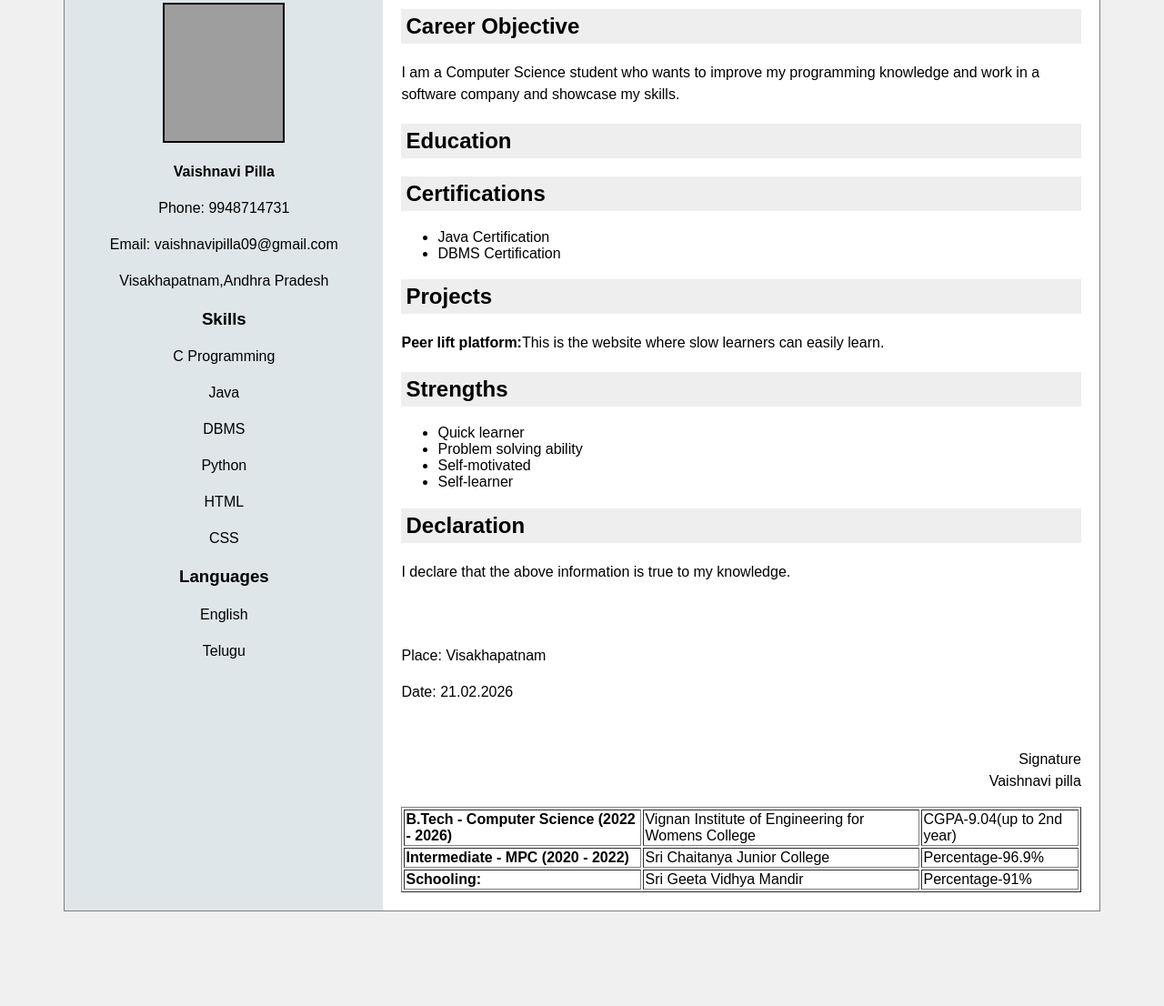
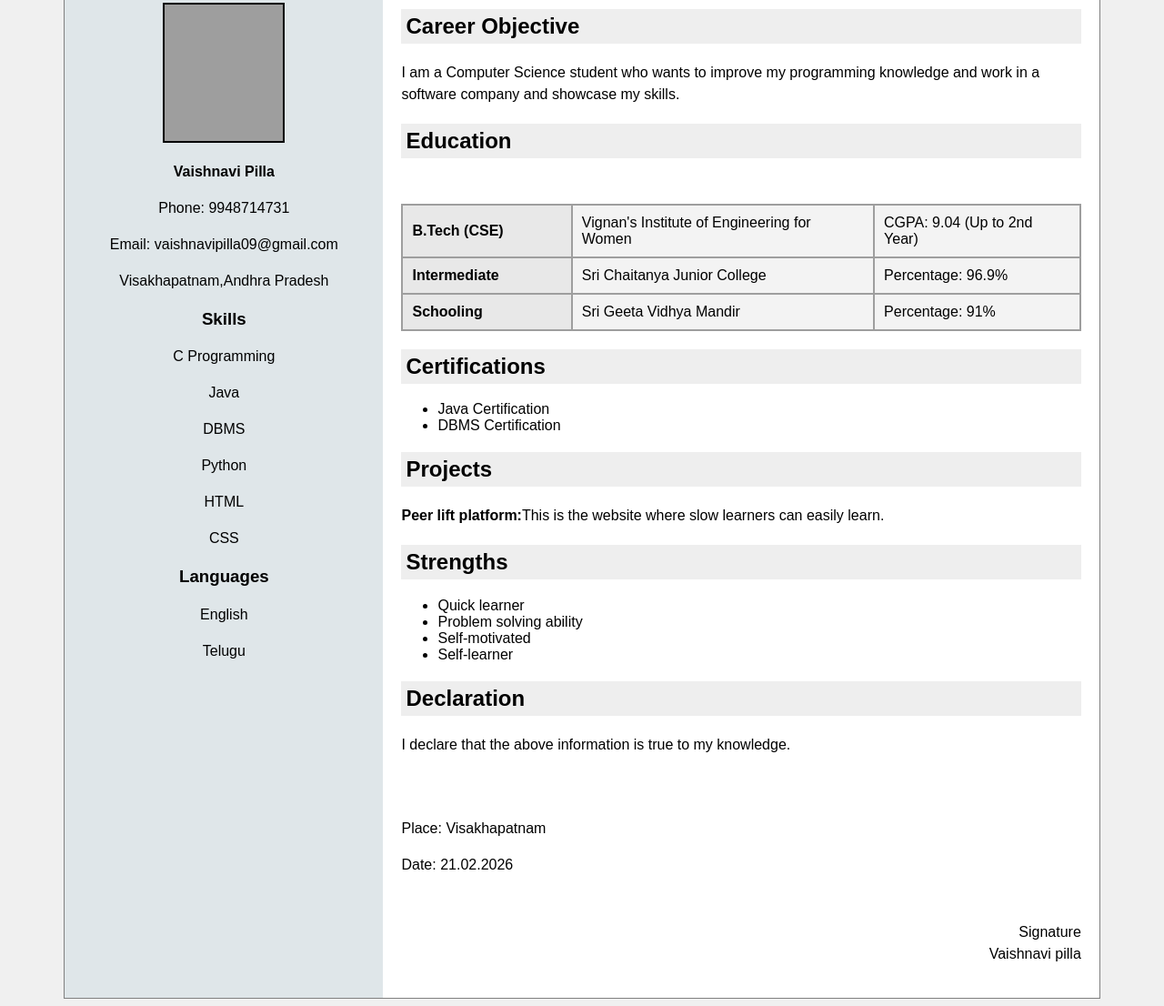
Before and after one commit to vaishnavipilla/myresume, a plain HTML site: page index.html in a window 1280 px wide. Shown: the part 111-1217 px from the top of the page at 91% size. Before the commit the page ends 1121 px from the top, so only its background shows below. Drawn offline with Linux system fonts and the light colour scheme; grey boxes are pictures that could not be loaded.

Commit message:
Update index.html

```diff
--- a/index.html
+++ b/index.html
@@ -43,6 +43,24 @@ body{
 h2{
     background:#eeeeee;
     padding:5px;
+}
+    .edu2{
+    width:100%;
+    border-collapse:collapse;
+    margin-top:12px;
+}
+
+.edu2 td{
+    border:2px solid #9e9e9e;
+    padding:10px;
+    background:#f3f3f3;
+}
+
+/* first column bold look */
+.edu2 td:first-child{
+    width:25%;
+    background:#e8e8e8;
+    font-weight:bold;
 }
 
 /* spacing */
@@ -90,25 +108,29 @@ p{
     </p>
 
     <h2>Education</h2>
-    <table border="1">
-    <tr>
-    <td><strong>
-    B.Tech - Computer Science (2022 - 2026)</strong></td>
-    <td>Vignan Institute of Engineering for Womens College</td>
-    <td>CGPA-9.04(up to 2nd year)</td>
-    </tr>
-    <tr>
-    <td><strong>
-    Intermediate - MPC (2020 - 2022)</strong></td>
-    <td>Sri Chaitanya Junior College</td>
-    <td>Percentage-96.9%</td>
-    </tr>
+    <br>
+
+    <table class="edu2">
 
     <tr>
-    <td><strong>Schooling:</strong></td>
-    <td>Sri Geeta Vidhya Mandir</td>
-    <td>Percentage-91%</td>
-    </tr>
+    <td><b>B.Tech (CSE)</b></td>
+    <td>Vignan's Institute of Engineering for Women</td>
+    <td>CGPA: 9.04 (Up to 2nd Year)</td>
+   </tr>
+
+   <tr>
+   <td><b>Intermediate</b></td>
+   <td>Sri Chaitanya Junior College</td>
+   <td>Percentage: 96.9%</td>
+   </tr>
+
+   <tr>
+   <td><b>Schooling</b></td>
+   <td>Sri Geeta Vidhya Mandir</td>
+   <td>Percentage: 91%</td>
+   </tr>
+
+ </table>
 
     <h2>Certifications</h2>
     <ul>
```
